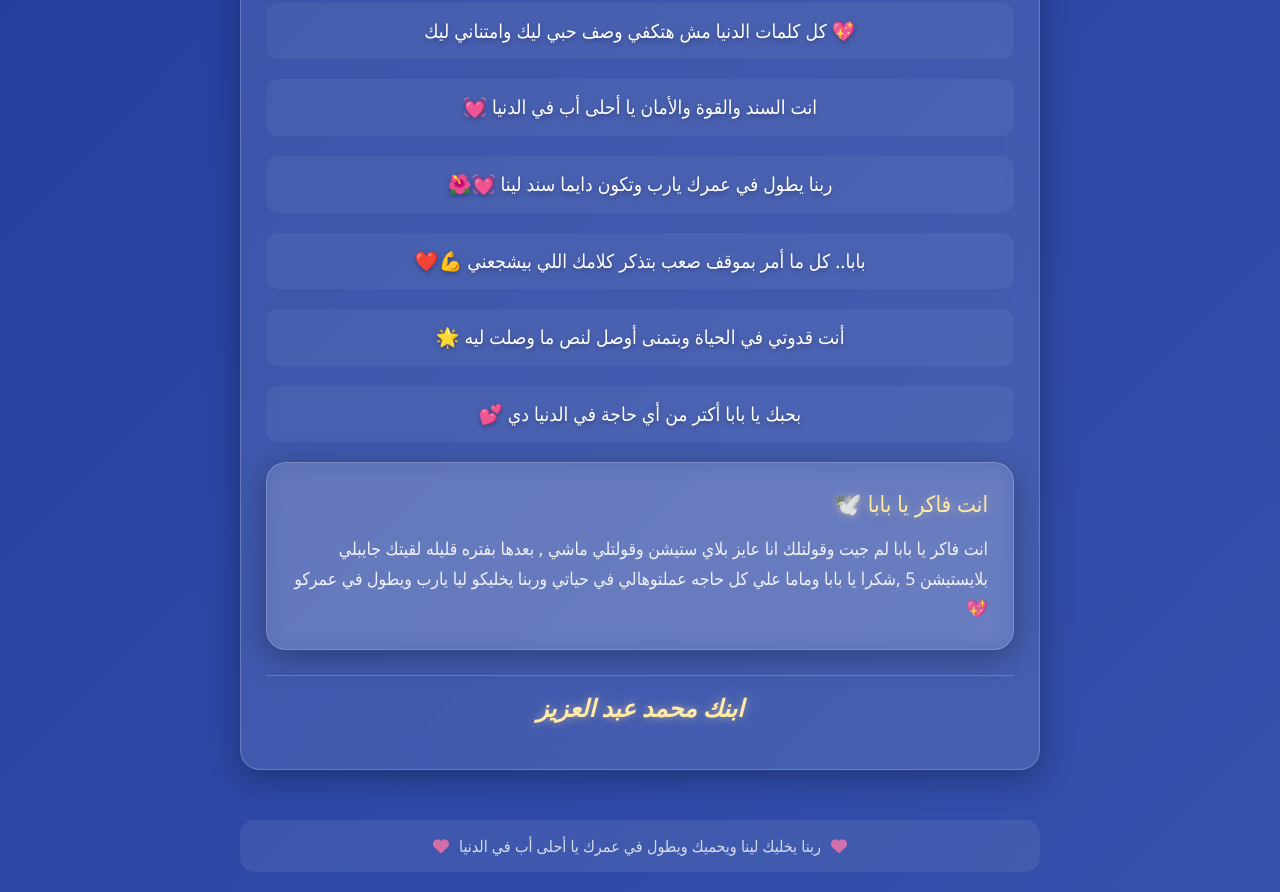
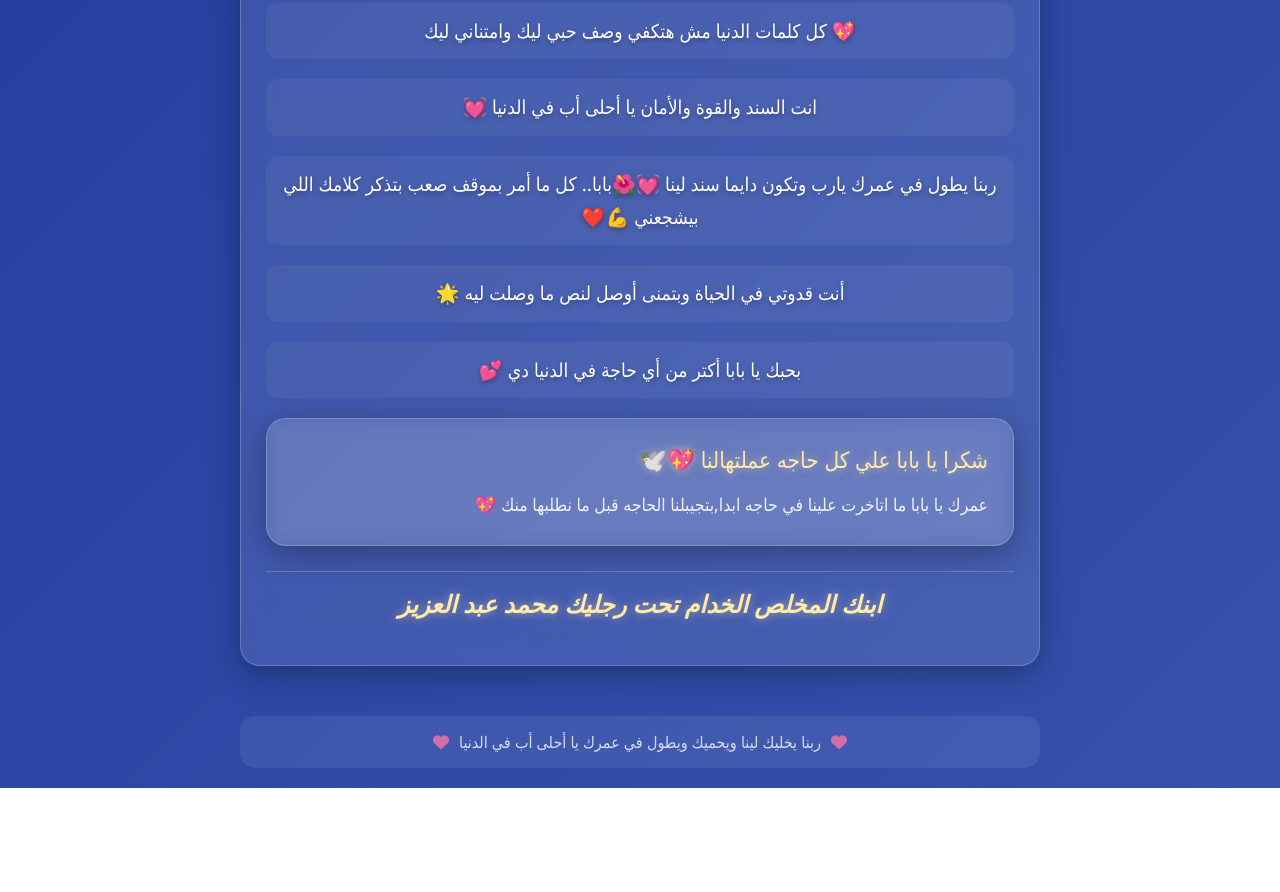
Before and after one commit to Hamozizo38/mydad, a plain HTML site: page index.html in a window 1280 px wide. Shown: the part 938-1830 px from the top of the page. After the commit the page ends 1726 px from the top, so only its background shows below. Drawn offline with Linux system fonts and the light colour scheme.

Commit message:
Update index.html

```diff
--- a/index.html
+++ b/index.html
@@ -14,7 +14,7 @@
     <div class="container">
         <div class="header">
             <h1><i class="fas fa-crown"></i> إلى أعظم أب في العالم <i class="fas fa-crown"></i></h1>
-            <p class="subtitle">عبد العزيز - رجل بقلب من ذهب</p>
+            <p class="subtitle">بابا عبد العزيز -اجمل اب في العالم</p>
         </div>
 
         <div class="photo-section">
@@ -43,19 +43,19 @@
             <p class="message">بابا الغالي.. انت نعمة من ربنا عمري ما هعرف اشكرك عليها 💓💕</p>
             <p class="message">💖 كل كلمات الدنيا مش هتكفي وصف حبي ليك وامتناني ليك</p>
             <p class="message">انت السند والقوة والأمان يا أحلى أب في الدنيا 💓</p>
-            <p class="message">ربنا يطول في عمرك يارب وتكون دايما سند لينا 💓🌺</p>
+            <p class="message">ربنا يطول في عمرك يارب وتكون دايما سند لينا 💓🌺</
             <p class="message">بابا.. كل ما أمر بموقف صعب بتذكر كلامك اللي بيشجعني 💪❤️</p>
             <p class="message">أنت قدوتي في الحياة وبتمنى أوصل لنص ما وصلت ليه 🌟</p>
             <p class="message">بحبك يا بابا أكتر من أي حاجة في الدنيا دي 💕</p>
 
             <div class="memory-box">
-                <div class="memory-title">انت فاكر يا بابا 🕊️</div>
+                <div class="memory-title">شكرا يا بابا علي كل حاجه عملتهالنا 💖🕊️</div>
                 <div class="memory-text">
-                    <p>انت فاكر يا بابا لم جيت وقولتلك انا عايز بلاي ستيشن وقولتلي ماشي , بعدها بفتره قليله لقيتك جايبلي بلايستيشن 5 ,شكرا يا بابا وماما علي كل حاجه عملتوهالي في حياتي وربنا يخليكو ليا يارب ويطول في عمركو 💖</p>
+                    <p>عمرك يا بابا ما اتاخرت علينا في حاجه ابدا,بتجيبلنا الحاجه قبل ما نطلبها منك 💖</p>
                 </div>
             </div>
 
-            <p class="signature">ابنك محمد عبد العزيز</p>
+            <p class="signature">ابنك المخلص الخدام تحت رجليك محمد عبد العزيز</p>
         </div>
 
         <div class="footer">
@@ -65,4 +65,5 @@
 
     <script src="script.js"></script>
 </body>
+
 </html>
```
